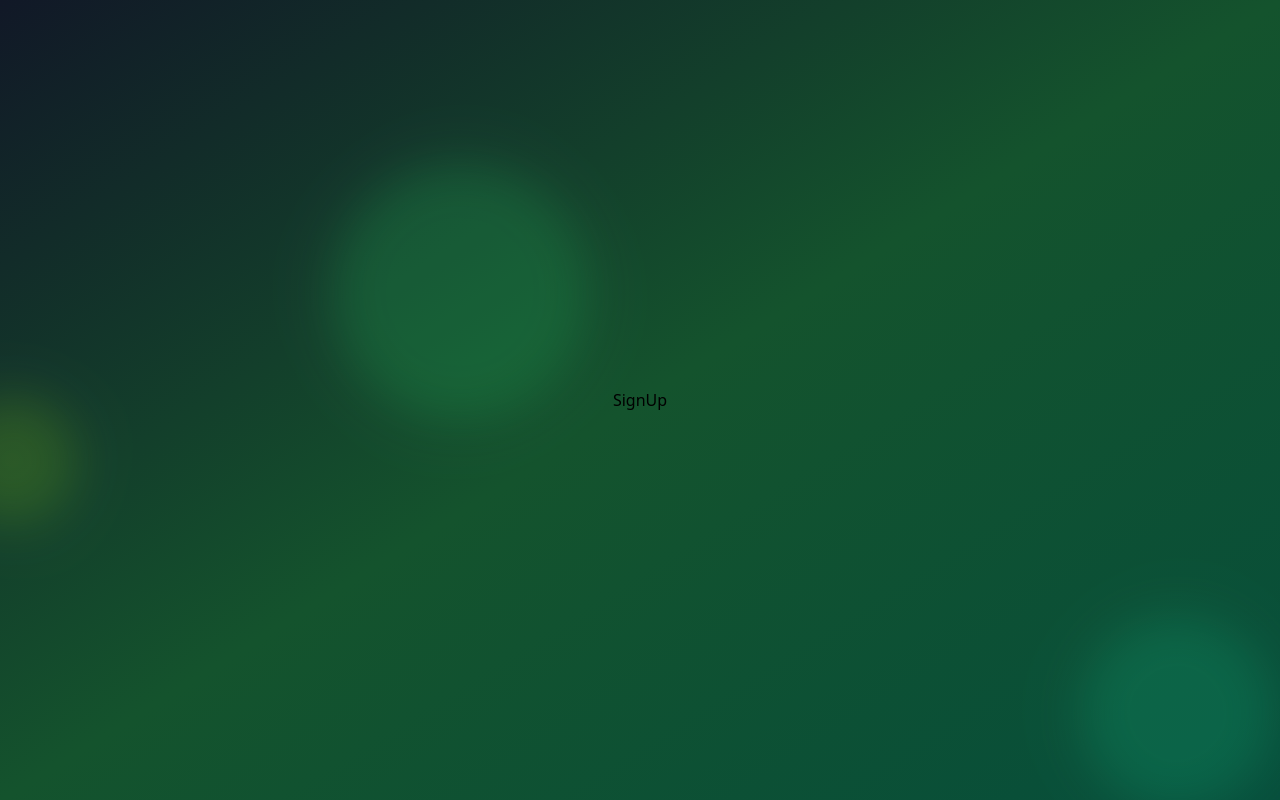
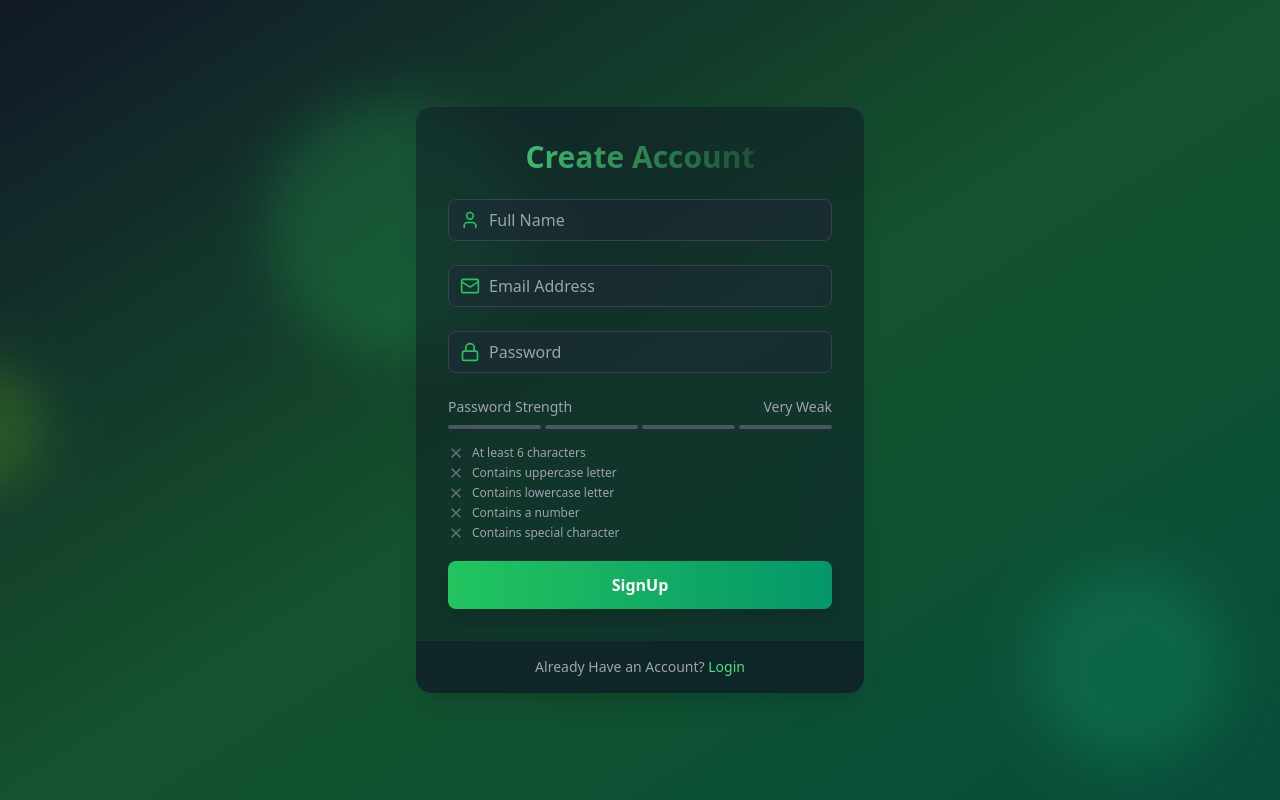
Before and after one commit to blcoussama/Node.JS-Authentication, a React (Vite) app in the folder frontend/: page /signup in a window 1280 px wide. Built offline with nearby package versions, Linux system fonts and the light colour scheme.

Commit message:
Completed SignUp UI and password Criteria Functionality

```diff
--- a/frontend/package.json
+++ b/frontend/package.json
@@ -11,6 +11,7 @@
   },
   "dependencies": {
     "framer-motion": "^11.15.0",
+    "lucide-react": "^0.469.0",
     "react": "^18.3.1",
     "react-dom": "^18.3.1",
     "react-router-dom": "^7.1.1"
--- a/frontend/src/App.jsx
+++ b/frontend/src/App.jsx
@@ -2,6 +2,7 @@
 import AppLayout from './components/AppLayout'
 import HomePage from './pages/HomePage'
 import SignUp from './pages/SignUp'
+import Login from './pages/Login'
 
 function App() {
 
@@ -13,6 +14,7 @@
           <Routes>
             <Route path="/" element={ <HomePage /> } />
             <Route path="/signup" element={ <SignUp /> } />
+            <Route path="/login" element={ <Login /> } />
           </Routes>
         </AppLayout>
       </BrowserRouter>
--- /dev/null
+++ b/frontend/src/components/FormInput.jsx
@@ -0,0 +1,13 @@
+const FormInput = ({ icon:Icon, ...props}) => {
+  return (
+    <div className='relative mb-6'>
+        <div className="absolute inset-y-0 left-0 flex items-center pl-3 pointer-events-none">
+            <Icon className="size-5 text-green-500" />
+        </div>
+        <input {...props}
+        className="w-full pl-10 pr-3 py-2 bg-gray-800 bg-opacity-50 rounded-lg border border-gray-700 focus:border-green-500 focus:ring-2 focus:ring-green-500 text-white placeholder-gray-400 transition duration-200" />
+    </div>
+  )
+}
+
+export default FormInput
--- /dev/null
+++ b/frontend/src/components/PasswordStrengthMeter.jsx
@@ -0,0 +1,81 @@
+import { Check, X } from "lucide-react";
+
+const PasswordCriteria = ({ password }) => {
+	const criteria = [
+		{ label: "At least 6 characters", met: password.length >= 6 },
+		{ label: "Contains uppercase letter", met: /[A-Z]/.test(password) },
+		{ label: "Contains lowercase letter", met: /[a-z]/.test(password) },
+		{ label: "Contains a number", met: /\d/.test(password) },
+		{ label: "Contains special character", met: /[^A-Za-z0-9]/.test(password) },
+	];
+
+    return (
+        <div className="mt-4 space-y-1">
+            {criteria.map((item) => (
+                <div key={item.label} className="flex items-center text-xs">
+                    {item.met ? (
+                        <Check className="size-4 text-green-500 mr-2" />
+                    ) : (
+                        <X className="size-4 text-gray-500 mr-2" />
+                    )}
+                    <span className={item.met ? "text-green-500" : "text-gray-400"}>
+                        {item.label}
+                    </span>
+                </div>
+            ))}
+        </div>
+    )
+}
+
+const PasswordStrengthMeter = ({ password }) => {
+
+    const getStrength = (pass) => {
+        let strength = 0;
+		if (pass.length >= 6) strength++;
+		if (pass.match(/[a-z]/) && pass.match(/[A-Z]/)) strength++;
+		if (pass.match(/\d/)) strength++;
+		if (pass.match(/[^a-zA-Z\d]/)) strength++;
+		return strength;
+    }
+
+    const strength = getStrength(password)
+
+	const getStrengthText = (strength) => {
+		if (strength === 0) return "Very Weak";
+		if (strength === 1) return "Weak";
+		if (strength === 2) return "Fair";
+		if (strength === 3) return "Good";
+		return "Strong";
+	};
+
+    const getColor = (strength) => {
+		if (strength === 0) return "bg-red-500";
+		if (strength === 1) return "bg-red-400";
+		if (strength === 2) return "bg-yellow-500";
+		if (strength === 3) return "bg-yellow-400";
+		return "bg-green-500";
+	};
+
+  return (
+    <div className='mt-2'>
+        <div className="flex justify-between items-center mb-2">
+            <span className="text-sm text-gray-400">Password Strength</span>
+            <span className="text-sm text-gray-400">{getStrengthText(strength)}</span>
+        </div>
+
+        <div className="flex space-x-1">
+            {[...Array(4)].map((_, index) => (
+                <div
+                    key={index}
+                    className={`h-1 w-1/4 rounded-full transition-colors duration-300
+                        ${index < strength ? getColor(strength) : "bg-gray-600"}
+                    `}
+                />
+            ))}
+        </div>
+        <PasswordCriteria password={password} />
+    </div>
+  )
+}
+
+export default PasswordStrengthMeter
--- /dev/null
+++ b/frontend/src/pages/Login.jsx
@@ -0,0 +1,7 @@
+const Login = () => {
+    return (
+        <div>Login</div>
+    )
+}
+
+export default Login
--- a/frontend/src/pages/SignUp.jsx
+++ b/frontend/src/pages/SignUp.jsx
@@ -1,6 +1,74 @@
+import { motion } from 'framer-motion'
+import FormInput from '../components/FormInput'
+import { User, Mail, Lock} from 'lucide-react'
+import { useState } from 'react'
+import { Link } from 'react-router-dom'
+import PasswordStrengthMeter from '../components/PasswordStrengthMeter'
+
 const SignUp = () => {
+
+    const handleSignUp = (event) => {
+        event.preventDefault()
+    }
+
+    const [name, setName] = useState("")
+    const [email, setEmail] = useState("")
+    const [password, setPassword] = useState("")
+
     return (
-        <div>SignUp</div>
+        <motion.div
+            initial={{opacity:0, y:20}}
+            animate={{opacity:1, y:0}}
+            transition={{duration:0.5}}
+            className="max-w-md w-full bg-gray-900 bg-opacity-50 backdrop-filter backdrop-blur-xl rounded-2xl shadow-xl overflow-hidden"
+        >
+            <div className="p-8">
+                <h2 className='text-3xl font-bold mb-6 text-center bg-gradient-to-r from-green-400 to emrald-500 text-transparent bg-clip-text'>
+                    Create Account
+                </h2>
+
+                <form onSubmit={handleSignUp}>
+
+                    <FormInput icon={User}
+                    type="text"
+                    placeholder="Full Name"
+                    value={name}
+                    onChange={(e) => setName(e.target.value)} />
+
+                    <FormInput icon={Mail}
+                    type="email"
+                    placeholder="Email Address"
+                    value={email}
+                    onChange={(e) => setEmail(e.target.value)} />
+
+                    <FormInput icon={Lock}
+                    type="password"
+                    placeholder="Password"
+                    value={password}
+                    onChange={(e) => setPassword(e.target.value)} />
+                    {/* PASSWORD STRENGTH METER */}
+                    <PasswordStrengthMeter password={password} />
+                    <motion.button
+                        className="mt-5 w-full py-3 px-4 bg-gradient-to-r from-green-500 to-emerald-600
+						text-white font-bold rounded-lg shadow-lg hover:from-green-600
+						hover:to-emerald-700 focus:outline-none focus:ring-2 focus:ring-green-500 focus:ring-offset-2
+                        focus:ring-offset-gray-900 transition duration-200"
+                        whileHover={{ scale: 1.02}}
+                        whileTap={{ scale: 0.98}}
+                        type='submit'
+                    >
+                        SignUp
+                    </motion.button>
+                </form>
+            </div>
+
+            <div className='px-8 py-4 bg-gray-900 bg-opacity-50 flex justify-center'>
+                <p className='text-sm text-gray-400'>
+                    Already Have an Account?{" "}
+                    <Link to={"/login"} className='text-green-400 hover:underline'>Login</Link>
+                </p>
+            </div>
+        </motion.div>
     )
 }
 
```
Also changed, not shown: 1 other file (tests, documents, lock files or other folders).
